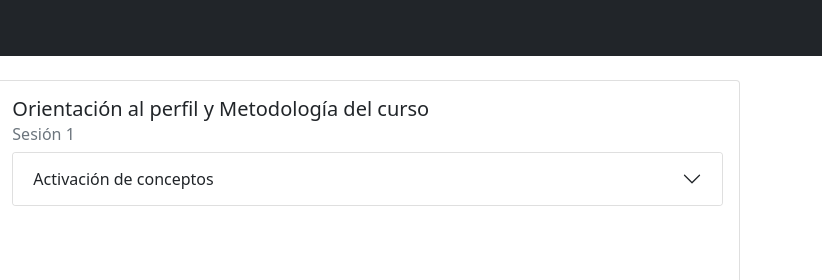
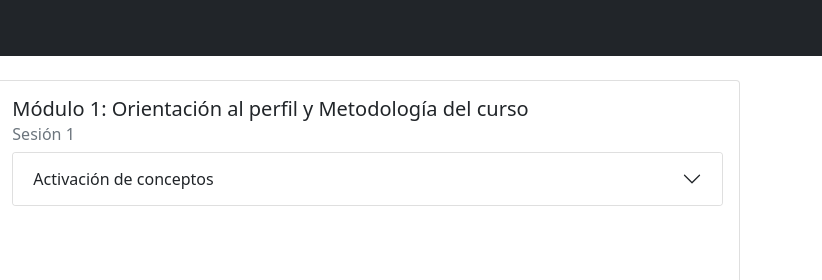
Before and after one commit to operezedutecno/0086-contenidos, a plain HTML site: page index.html in a window 1280 px wide. Shown: the top 280 px of the page, 458-1280 px from the left. Drawn offline with nearby package versions, Linux system fonts and the light colour scheme.

Commit message:
Corrección titulo sesión 1

```diff
--- a/index.html
+++ b/index.html
@@ -31,7 +31,7 @@
                     <div class="col-md-8">
                         <div class="card-body">
 
-                            <h5 class="card-title">Orientación al perfil y Metodología del curso</h5>
+                            <h5 class="card-title">Módulo 1: Orientación al perfil y Metodología del curso</h5>
                             <h6 class="card-subtitle mb-2 text-muted">Sesión 1</h6>
 
                             <div class="accordion" id="accordion-main">
```
